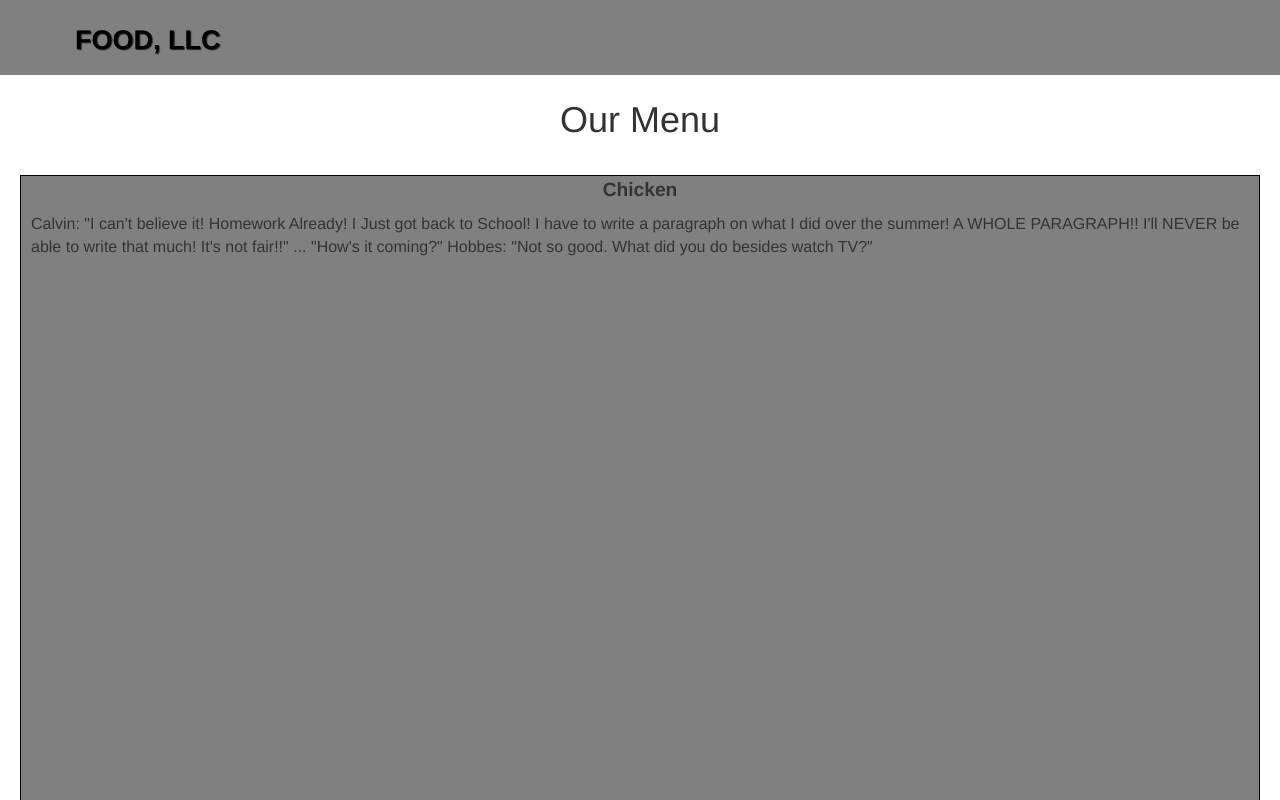
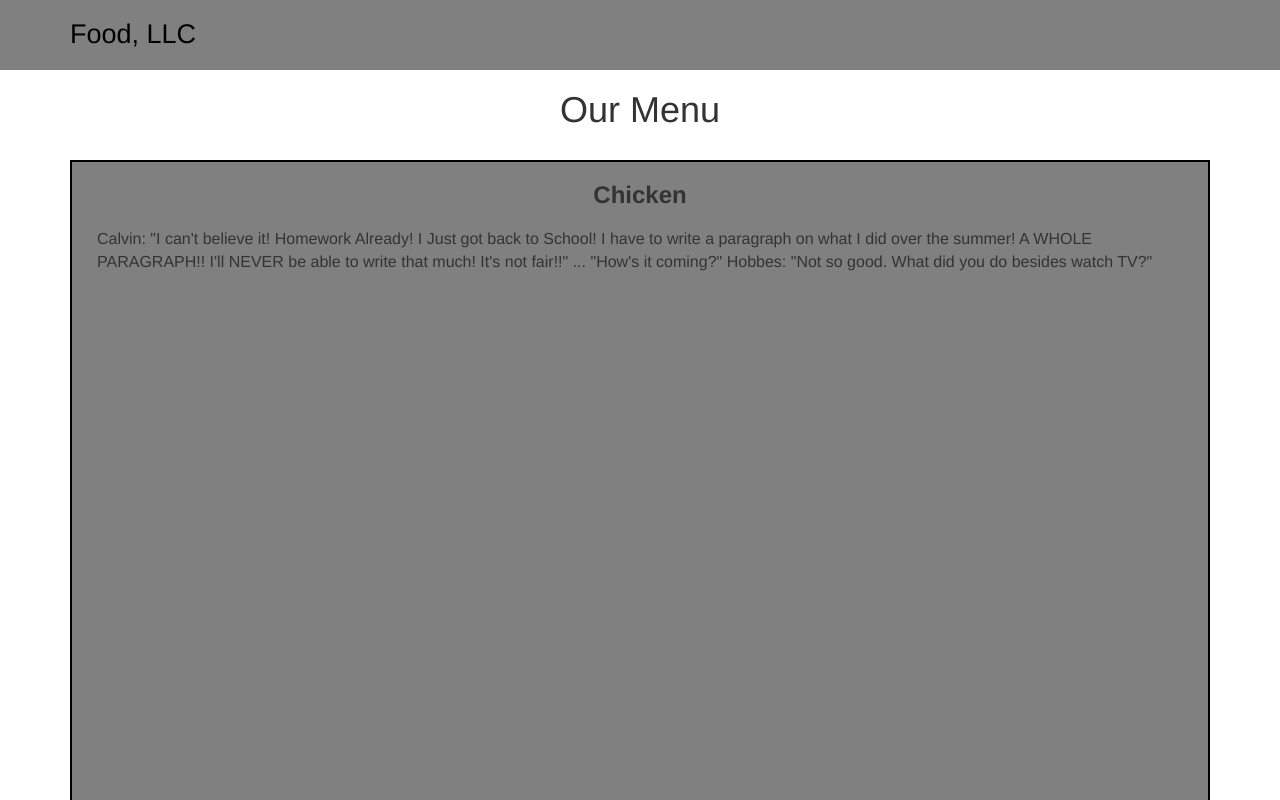
Before and after one commit to bheinri2/coursera-test, a plain HTML site: page module3-solution/index.html in a window 1280 px wide. Shown: the top 800 px of the page. Drawn offline with Linux system fonts and the light colour scheme.

Commit message:
final commit

```diff
--- a/module3-solution/css/styles.css
+++ b/module3-solution/css/styles.css
@@ -8,28 +8,25 @@ body {
     background-color: Gray;
     border-radius: 0;
     border: 0;
-    padding-bottom: 25px;
+    padding-bottom: 20px;
 }
 
 .navbar-brand {
-    padding-top: 25px;
+    padding-top: 20px;
 }
 
 .navbar-brand h1 { /* Restaurant name */
     color: black;
     text-align: left;
     font-size: 1.5em;
-    text-transform: uppercase;
-    font-weight: bold;
-    text-shadow: 1px 1px 1px #222;
     margin-top: 0;
     margin-bottom: 0;
-    line-height: .75;
 }
 
 
 #nav-list {
-    margin-top: 10px;
+    background-color: rgb(206, 187, 173);
+    margin-top: 0;
 }
 
 #nav-list a {
@@ -38,7 +35,7 @@ body {
 }
 
 #nav-list a:hover {
-    background: #E7E7E7;
+    background: white;
 }
 
 #nav-list a span {
@@ -54,44 +51,22 @@ body {
     margin-top: -30px;
 }
 
-h1 {
-    text-align: center;
-    padding: 5px;
+/* END HEADER */
+
+.row {
+    padding: 20px;
 }
 
-section {
-    border: 1px solid black;
+#chicken {
+    border: 2px solid black;
     background-color: gray;
     height: 1000px;
-    margin: 20px;
 }
 
 p {
     padding: 10px;
 }
 
-#chicken {
-    font-size: 1.2em;
-    text-align: center;
-    font-weight: bold;
-}
-
-  /* END HEADER */
-
-  /********** Large devices only **********/
-  @media (min-width: 1200px) {
-
-  }
-
-  /********** Medium devices only **********/
-  @media (min-width: 992px) and (max-width: 1199px) {
-
-  }
-
-  /********** Small devices only **********/
-  @media (min-width: 768px) and (max-width: 991px) {
-
-  }
 
   /********** Extra small devices only **********/
   @media (max-width: 767px) {
--- a/module3-solution/index.html
+++ b/module3-solution/index.html
@@ -38,18 +38,16 @@
             </li>
           </ul><!-- #nav-list -->
         </div>
-
-
       </div>
     </nav>
   </header>
 
-  <h1>Our Menu</h1>
+  <h1 class="text-center">Our Menu</h1>
 
   <div class="row">
-    <div class="container col-md-12 col-sm-12 col-xs-12">
-        <section>
-            <div id="chicken">Chicken</div>
+    <div id="main-content" class="container">
+        <div id="chicken" class="col-xs-12">
+            <h3 class="text-center"><strong>Chicken</strong></h3>
             <p>Calvin: "I can't believe it! Homework Already! I Just got back to School! I have to write a paragraph on what I did over the summer! A WHOLE PARAGRAPH!! I'll NEVER be able to write that much! It's not fair!!" ... "How's it coming?" Hobbes: "Not so good. What did you do besides watch TV?"</p>
         </section>
     </div>
```
